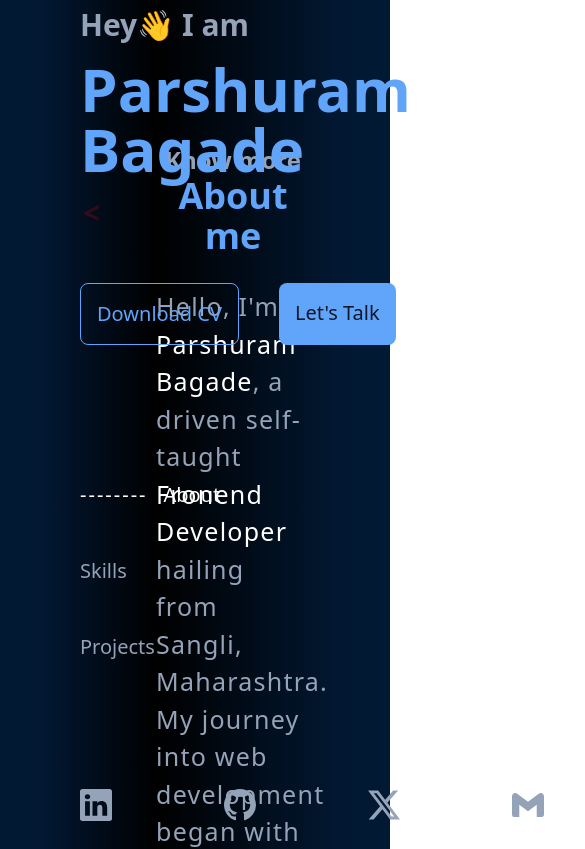
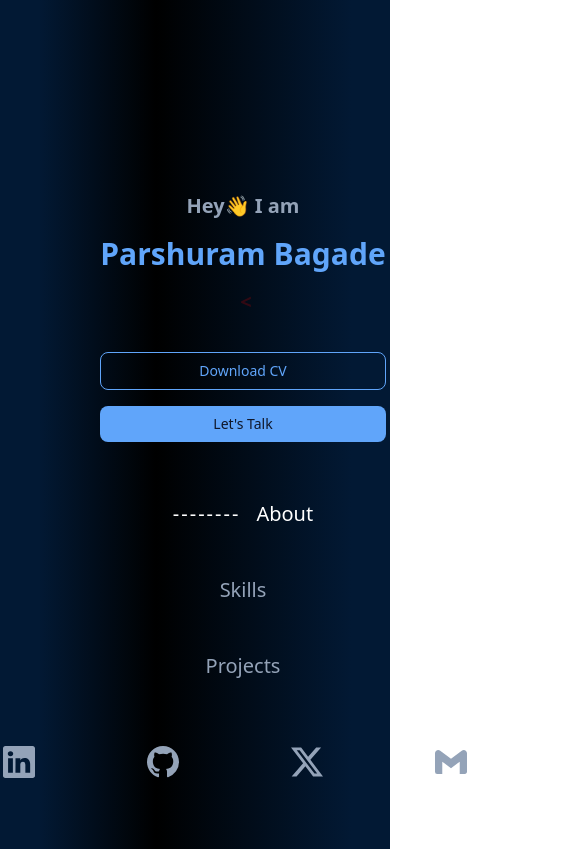
Before and after one commit to parshurambagade/newPortfolio, a React (Vite) app: page / in a window 390 px wide. Shown: the top 849 px of the page, 585 px wide, since content can reach past the window. Built offline with nearby package versions, Linux system fonts and the light colour scheme.

Commit message:
start responsive styling

```diff
--- a/src/components/CTA.jsx
+++ b/src/components/CTA.jsx
@@ -5,9 +5,9 @@ const resume = "https://bit.ly/parshuram-resume";
 
 const CTA = () => {
   return (
-    <div className='flex  gap-10'>
-        <a href={resume} id="downloadCv" className='border border-blue-400 p-4 rounded-lg text-blue-400 text-xl hover:bg-blue-300 transition duration-500 hover:text-slate-900'>Download CV</a>
-        <a href='mailto:parshuram.bagade@outlook.com' className='bg-blue-400 p-4 rounded-lg text-slate-900 text-xl hover:bg-blue-300 transition duration-100' id="letsTalk">Let's Talk</a>
+    <div className='xs:flex lg:flex lg:gap-10 xl:flex xl:gap-10 xs:w-full xs:flex-wrap   xs:gap-4 xl:w-full'>
+        <a href={resume} id="downloadCv" className='xs:p-2 xs:text-sm xs:w-full lg:w-max xl:w-max border border-blue-400 lg:p-4 xl:p-4 rounded-lg text-blue-400 lg:text-xl hover:bg-blue-300 transition duration-500 hover:text-slate-900'>Download CV</a>
+        <a href='mailto:parshuram.bagade@outlook.com' className='xs:p-2 xs:text-sm xs:w-full lg:w-max xl:w-max bg-blue-400 lg:p-4 xl:p-4 rounded-lg text-slate-900 lg:text-xl hover:bg-blue-300 transition duration-100' id="letsTalk">Let's Talk</a>
     </div>
   )
 }
--- a/src/components/Container.jsx
+++ b/src/components/Container.jsx
@@ -8,11 +8,11 @@ import MobileNav from './MobileNav'
 
 const Container = () => {
   return (
-    <div className="flex bg-gradient-to-r from-[#021934] from-10% via-black via-40% to-[#021934] to-90%  text-slate-400">
+    <div className="lg:flex xl:flex xl:flex-wrap bg-gradient-to-r from-[#021934] from-10% via-black via-40% to-[#021934] to-90%  text-slate-400 xs:px-12 xl:w-[100vw] lg:w-[100vw] xs:w-[100vw]">
     <div className="hidden">
       <MobileNav />
     </div>
-    <div id="home" className='w-2/5 flex z-10'>
+    <div id="home" className='lg:w-[40%] xs:w-[100vw] xl:w-[40%]  lg:z-10 xl:z-10'>
       <Home />
     </div>
     <div id='container' className="w-3/5  ">
--- a/src/components/Home.jsx
+++ b/src/components/Home.jsx
@@ -1,23 +1,20 @@
-import React from 'react'
 import { Typewriter } from 'react-simple-typewriter'
 import CTA from './CTA'
 import HomeSocials from './HomeSocials'
-// import "./home.scss"
 import {useState} from 'react';
-import { Link } from 'react-router-dom';
 
 const Home = () => {
 
   const [activeNav, setActiveNav] = useState("#about");
 
   return (
-    <section id="home" className="fixed flex flex-col   h-full  justify-center ml-20 gap-28">
+    <section id="home" className="xs:text-center lg:text-left xl:text-left xs:pt-48 xl:pt-28 xs:h-[100vh] xs:w-[100vw] xs:flex xs:flex-wrap lg:fixed xl:fixed xl:flex xl:flex-col xl:h-full lg:flex lg:flex-col  lg:h-full xs:justify-center lg:ml-20 xl:ml-20 lg:gap-28 xl:gap-28">
     <div className='flex flex-col gap-7'>
       <div className="font-bold flex gap-4 flex-col">
-        <h5 className="text-3xl">Hey👋 I am</h5>
-        <h2 className="text-6xl text-blue-400" >Parshuram Bagade</h2>
+        <h5 className="xs:text-xl lg:text-3xl xl:text-3xl">Hey👋 I am</h5>
+        <h2 className="xs:text-3xl lg:text-6xl xl:text-6xl text-blue-400" >Parshuram Bagade</h2>
         <div className='roles'>
-          <span id="heading-1" className="text-3xl text-white" >
+          <span id="heading-1" className="xs:text-xl lg:text-3xl xl:text-3xl text-white" >
             <Typewriter
               words={['Fullstack Developer', 'JavaScript Developer', 'Freelance Web Developer', 'ReactJS Developer', 'MERN Developer']}
               loop={true}
@@ -33,7 +30,7 @@ const Home = () => {
       </div>
 
       {/*CTA goes here*/}
-      <div className="my-6">
+      <div className="xs:my-2 my-6">
         <CTA />
       </div>
     </div>
--- a/tailwind.config.js
+++ b/tailwind.config.js
@@ -6,6 +6,21 @@ export default {
   ],
   theme: {
     extend: {},
+    screens: {
+      'xs': {'min': '300px', 'max': '479px'},
+
+      'sm': {'min': '480px', 'max': '767px'},
+
+
+      'md': {'min': '768px', 'max': '1023px'},
+
+
+      'lg': {'min': '1024px', 'max': '1279px'},
+
+
+      'xl': '1280px',
+
+    }
   },
   plugins: [],
 }
```
